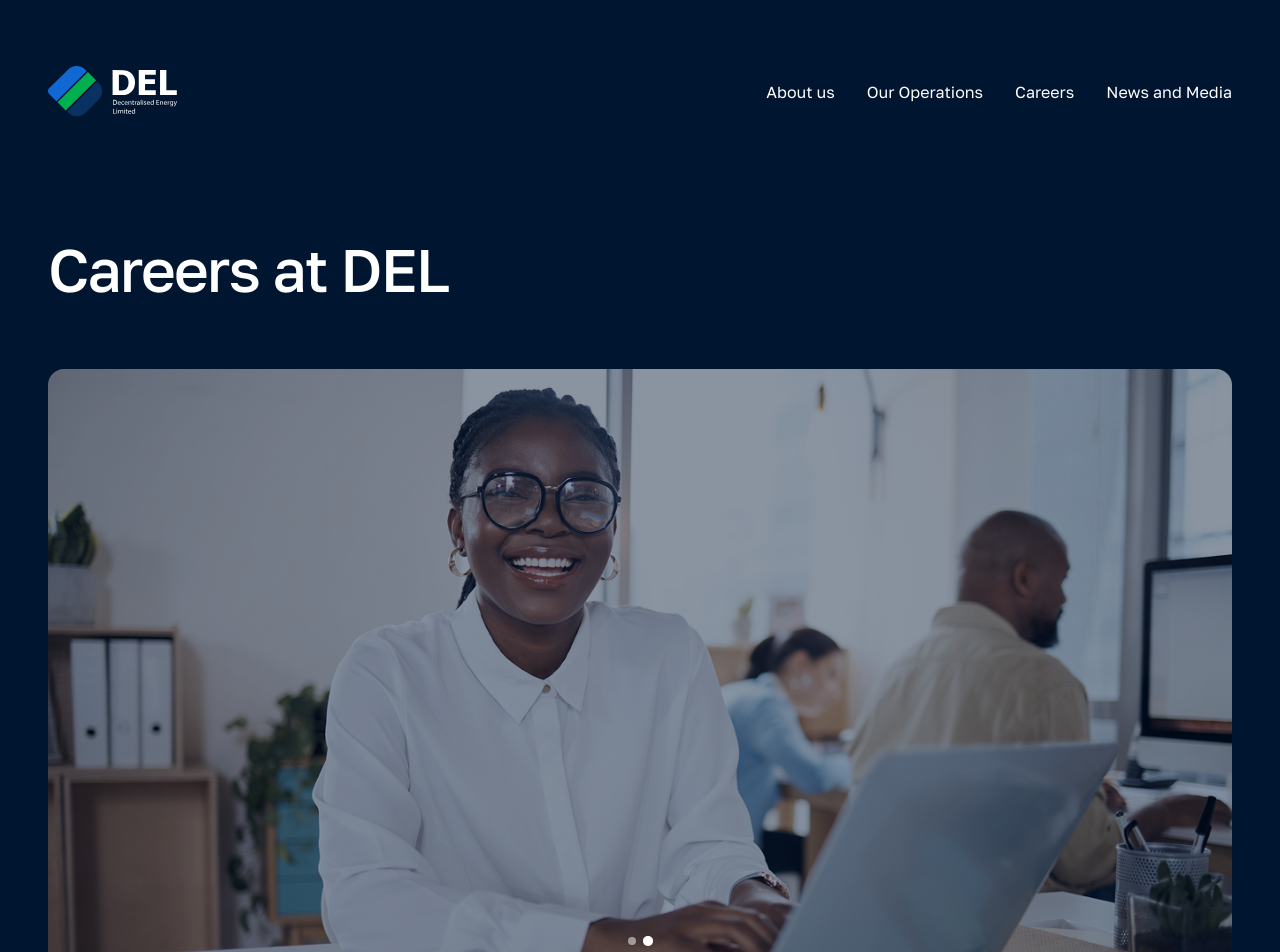
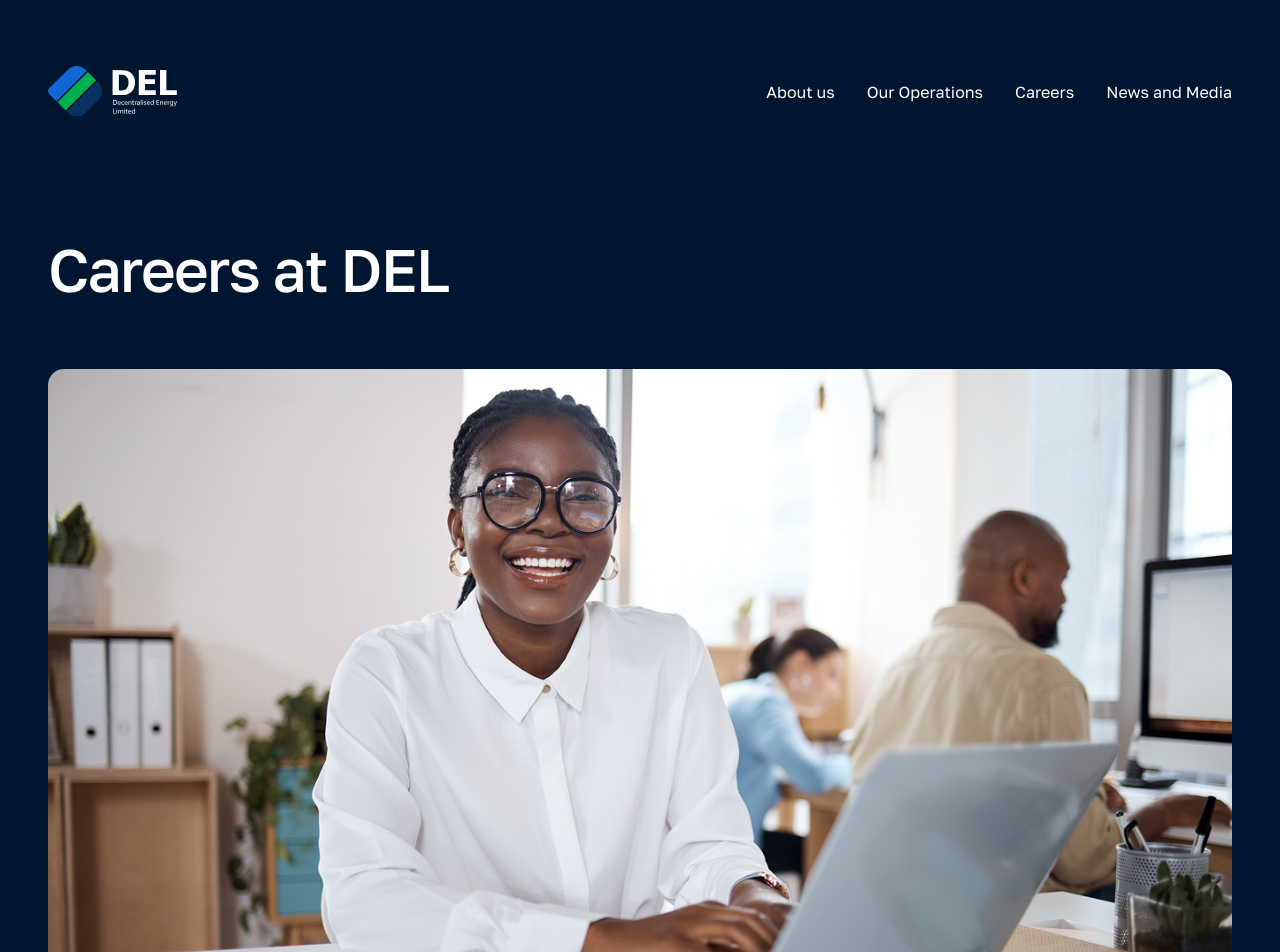
Before and after one commit to iykeevans/del-energy, a Next.js app: page /careers in a window 1280 px wide. Shown: the top 952 px of the page. Built offline with nearby package versions, Linux system fonts and the light colour scheme.

Commit message:
feat: remove career hero slider

```diff
--- a/src/components/about/VisionMission.tsx
+++ b/src/components/about/VisionMission.tsx
@@ -77,7 +77,7 @@ export function VisionMission() {
             </h2>
             <p className="mt-2 text-sm sm:text-base text-[#f3f3f3] leading-relaxed">
               To make cleaner, uninterrupted power a daily reality across
-              Nigeria and West Africa..
+              Nigeria and West Africa.
             </p>
           </div>
         </motion.div>
--- a/src/components/careers/CareersHero.tsx
+++ b/src/components/careers/CareersHero.tsx
@@ -1,8 +1,7 @@
 "use client";
 
-import { motion, AnimatePresence } from "framer-motion";
+import { motion } from "framer-motion";
 import { fadeInUp, slideInLeft } from "@/lib/animations";
-import { useState, useEffect } from "react";
 import Image from "next/image";
 
 const heroImages = [
@@ -16,22 +15,7 @@ const heroImages = [
   },
 ];
 
-const SLIDE_INTERVAL = 5000; // 5 seconds
-
 export function CareersHero() {
-  const [currentSlide, setCurrentSlide] = useState(0);
-  const [isPaused, setIsPaused] = useState(false);
-
-  useEffect(() => {
-    if (isPaused) return;
-
-    const interval = setInterval(() => {
-      setCurrentSlide((prev) => (prev + 1) % heroImages.length);
-    }, SLIDE_INTERVAL);
-
-    return () => clearInterval(interval);
-  }, [isPaused]);
-
   return (
     <section className="mt-16 sm:mt-20 lg:mt-[150px] px-4 sm:px-6 lg:px-12">
       <div className="mx-auto max-w-(--del-max-screen-width)">
@@ -54,61 +38,15 @@ export function CareersHero() {
           viewport={{ once: true }}
           variants={fadeInUp}
           className="relative w-full h-[280px] sm:h-[400px] md:h-[500px] lg:h-[600px] rounded-xl sm:rounded-2xl overflow-hidden"
-          onMouseEnter={() => setIsPaused(true)}
-          onMouseLeave={() => setIsPaused(false)}
         >
-          {/* Slideshow Images */}
-          <AnimatePresence mode="wait">
-            <motion.div
-              key={currentSlide}
-              initial={{ opacity: 0 }}
-              animate={{ opacity: 1 }}
-              exit={{ opacity: 0 }}
-              transition={{ duration: 0.7, ease: "easeInOut" }}
-              className="absolute inset-0"
-            >
-              <Image
-                src={heroImages[currentSlide].src}
-                alt={heroImages[currentSlide].alt}
-                fill
-                className="object-cover"
-                priority={currentSlide === 0}
-                sizes="(max-width: 768px) 100vw, (max-width: 1200px) 90vw, 1338px"
-              />
-            </motion.div>
-          </AnimatePresence>
-
-          {/* Dot Indicators */}
-          <div className="absolute bottom-6 left-1/2 -translate-x-1/2 flex gap-2 z-10">
-            {heroImages.map((_, index) => (
-              <button
-                key={index}
-                onClick={() => setCurrentSlide(index)}
-                className="group relative"
-                aria-label={`Go to slide ${index + 1}`}
-              >
-                <div
-                  className={`w-2 h-2 rounded-full transition-all duration-300 ${
-                    currentSlide === index
-                      ? "bg-white scale-125"
-                      : "bg-white/50 hover:bg-white/75"
-                  }`}
-                />
-                {/* Progress indicator for active slide */}
-                {currentSlide === index && !isPaused && (
-                  <motion.div
-                    className="absolute inset-0 rounded-full border-2 border-white"
-                    initial={{ scale: 1, opacity: 1 }}
-                    animate={{ scale: 2, opacity: 0 }}
-                    transition={{
-                      duration: SLIDE_INTERVAL / 1000,
-                      ease: "linear",
-                    }}
-                  />
-                )}
-              </button>
-            ))}
-          </div>
+          <Image
+            src={heroImages[1].src}
+            alt={heroImages[1].alt}
+            fill
+            className="object-cover"
+            priority={true}
+            sizes="(max-width: 768px) 100vw, (max-width: 1200px) 90vw, 1338px"
+          />
         </motion.div>
       </div>
     </section>
--- a/src/components/operations/CustomersSection.tsx
+++ b/src/components/operations/CustomersSection.tsx
@@ -26,7 +26,7 @@ const customers: Customer[] = [
     name: "Island Power 2 (IPL2)",
     location: "Marina, Lagos State",
     description:
-      "Island Power 2 is a 6.0MW embedded power plant serving commercial customers (primarily large commercial office buildings) in the Marina district and VI Island. The plant operates on piped natural gas, with CNG backup. The plant features high-efficiency reciprocating engines designed for continuous baseload operation.”",
+      "Island Power 2 is a 6.0MW embedded power plant serving commercial customers (primarily large commercial office buildings) in the Marina district and VI Island. The plant operates on piped natural gas, with CNG backup. The plant features high-efficiency reciprocating engines designed for continuous baseload operation.",
     image: "/images/customer-ipl2.png",
   },
   {
```
